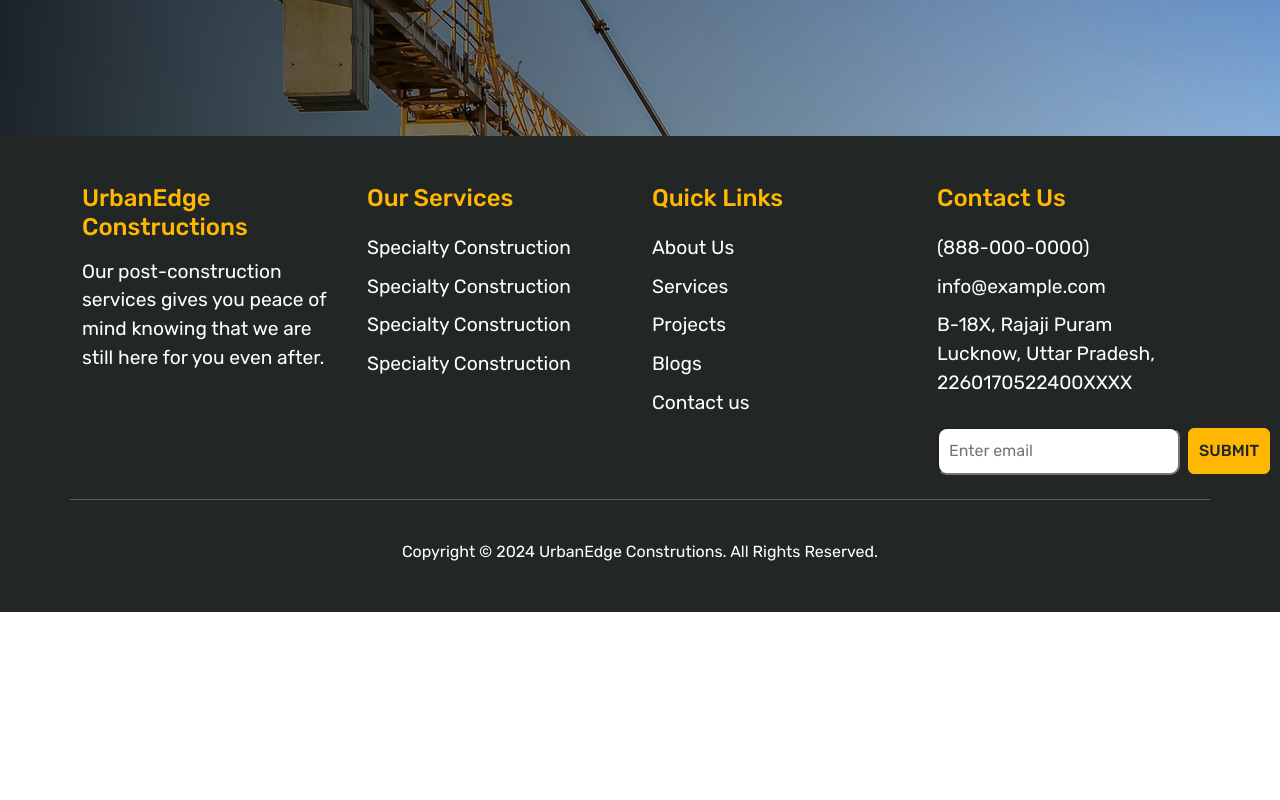
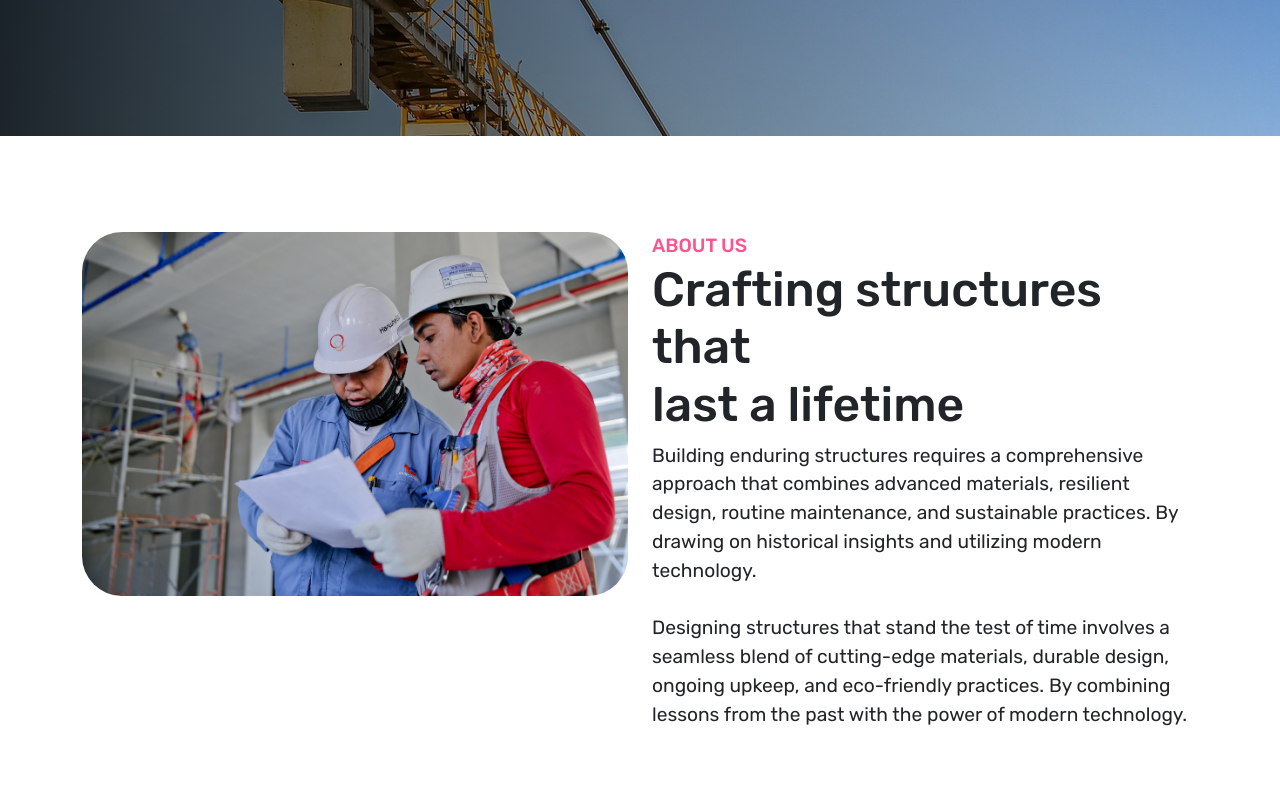
Before and after one commit to dushantha2000/Frontend, a React app: page /about in a window 1280 px wide. Shown: the part 420-1220 px from the top of the page. Before the commit the page ends 1032 px from the top, so only its background shows below. Built offline with nearby package versions, Linux system fonts and the light colour scheme; the HTML template or start-up script is replaced by a standard one.

Commit message:
about us section  About-us

```diff
--- a/src/assets/css/style.scss
+++ b/src/assets/css/style.scss
@@ -130,7 +130,7 @@ footer {
     .hero {
         // background-image: url(../images/hero.jpg);
         background: linear-gradient(to right, rgba(0, 0, 0, 0.8), rgba(0, 0, 0, 0)), url(../images/hero.jpg);
-        min-height: 500px;
+        min-height: 800px;
 
         //text Centering the image
         display: flex;
@@ -352,6 +352,8 @@ footer {
 
 
 .section-7 {
+
+    .hero {
         // background-image: url(../images/hero.jpg);
         background: linear-gradient(to right, rgba(0, 0, 0, 0.8), rgba(0, 0, 0, 0)), url(../images/hero.jpg);
         min-height: 500px;
@@ -363,3 +365,5 @@ footer {
         }
 
     }
+
+}
--- /dev/null
+++ b/src/components/common/AboutUs.jsx
@@ -0,0 +1,39 @@
+import React from 'react'
+import AboutImg from '../../assets/images/about-us.jpg';
+
+
+function About() {
+    return (
+        <>
+        <section className='section-2 py-5'>
+            <div className='container py-5'>
+                {/* create 2 rows */}
+                {/* first row */}
+                <dvi className='row'>
+                    <div className='col-md-6'>
+                        <img src={AboutImg} className='w-100' />
+                    </div>
+
+                    {/* second row */}
+                    <div className='col-md-6'>
+                        <span>About us</span>
+                        <h2>Crafting structures that <br /> last a lifetime</h2>
+                        <p>Building enduring structures requires a comprehensive approach
+                            that combines advanced materials, resilient design, routine
+                            maintenance, and sustainable practices. By drawing on historical
+                            insights and utilizing modern technology. <br /><br />
+                            Designing structures that stand the test of time involves a seamless
+                            blend of cutting-edge materials, durable design, ongoing upkeep,
+                            and eco-friendly practices. By combining lessons from the past with
+                            the power of modern technology.</p>
+                    </div>
+                </dvi>
+            </div>
+        </section>
+
+
+        </>
+    )
+}
+
+export default About
--- a/src/components/frontend/About.jsx
+++ b/src/components/frontend/About.jsx
@@ -1,6 +1,7 @@
 import React from 'react'
-import Header from '../common/Header'
-import Footer from '../common/Footer'
+import Header from '../common/Header';
+import Footer from '../common/Footer';
+import AboutUs from '../common/AboutUs';
 
 function About() {
   return (
@@ -8,7 +9,7 @@ function About() {
       {/* Header section */}
       <Header />
       <main>
-        <section className='section-1 '>
+        <section className='section-7 '>
           <div className='hero d-flex align-items-center'>
             <div className='container'>
               <div className='text-left'>
@@ -21,6 +22,11 @@ function About() {
           </div>
 
         </section>
+
+        {/* About me section */}
+        <AboutUs />
+        {/* end of about us section */}
+
       </main>
 
       {/* Footer section */}
--- a/src/components/frontend/Home.jsx
+++ b/src/components/frontend/Home.jsx
@@ -1,4 +1,6 @@
 import React from 'react'
+
+import '../../assets/css/style.scss';
 
 import AboutImg from '../../assets/images/about-us.jpg';
 import Header from '../common/Header';
@@ -24,6 +26,7 @@ import { Swiper, SwiperSlide } from 'swiper/react';
 import 'swiper/css';
 import { Pagination } from 'swiper/modules';
 import 'swiper/css/pagination';
+import AboutUs from '../common/AboutUs';
 
 
 function Home() {
@@ -57,32 +60,7 @@ function Home() {
 
 
         {/* About me section */}
-        <section className='section-2 py-5'>
-          <div className='container py-5'>
-
-            {/* create 2 rows */}
-            {/* first row */}
-            <dvi className='row'>
-              <div className='col-md-6'>
-                <img src={AboutImg} className='w-100' />
-              </div>
-
-              {/* second row */}
-              <div className='col-md-6'>
-                <span>About us</span>
-                <h2>Crafting structures that <br /> last a lifetime</h2>
-                <p>Building enduring structures requires a comprehensive approach
-                  that combines advanced materials, resilient design, routine
-                  maintenance, and sustainable practices. By drawing on historical
-                  insights and utilizing modern technology. <br /><br />
-                  Designing structures that stand the test of time involves a seamless
-                  blend of cutting-edge materials, durable design, ongoing upkeep,
-                  and eco-friendly practices. By combining lessons from the past with
-                  the power of modern technology.</p>
-              </div>
-            </dvi>
-          </div>
-        </section>
+       <AboutUs/>
         {/* end of about us section */}
 
       </main>
```
Lines whose indentation alone changed are shown as unchanged.
